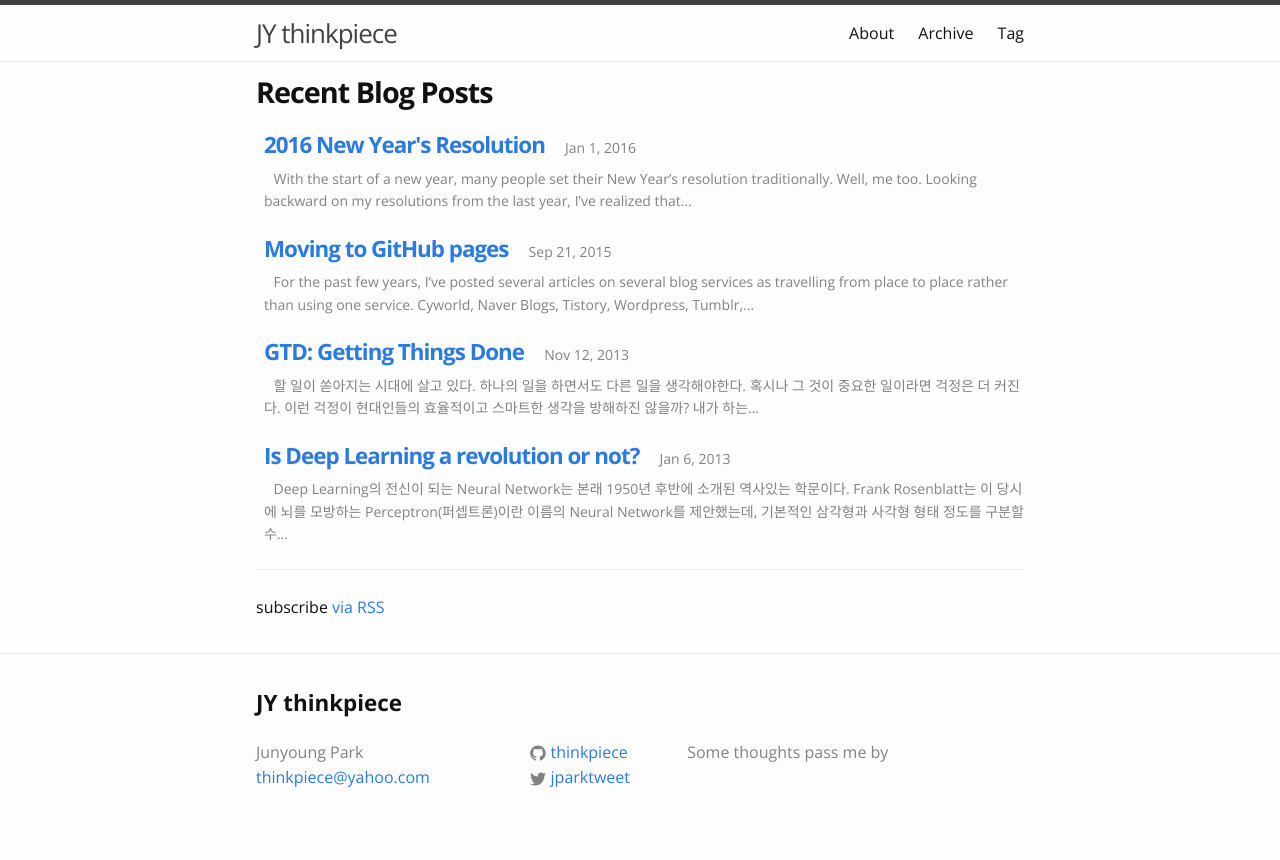
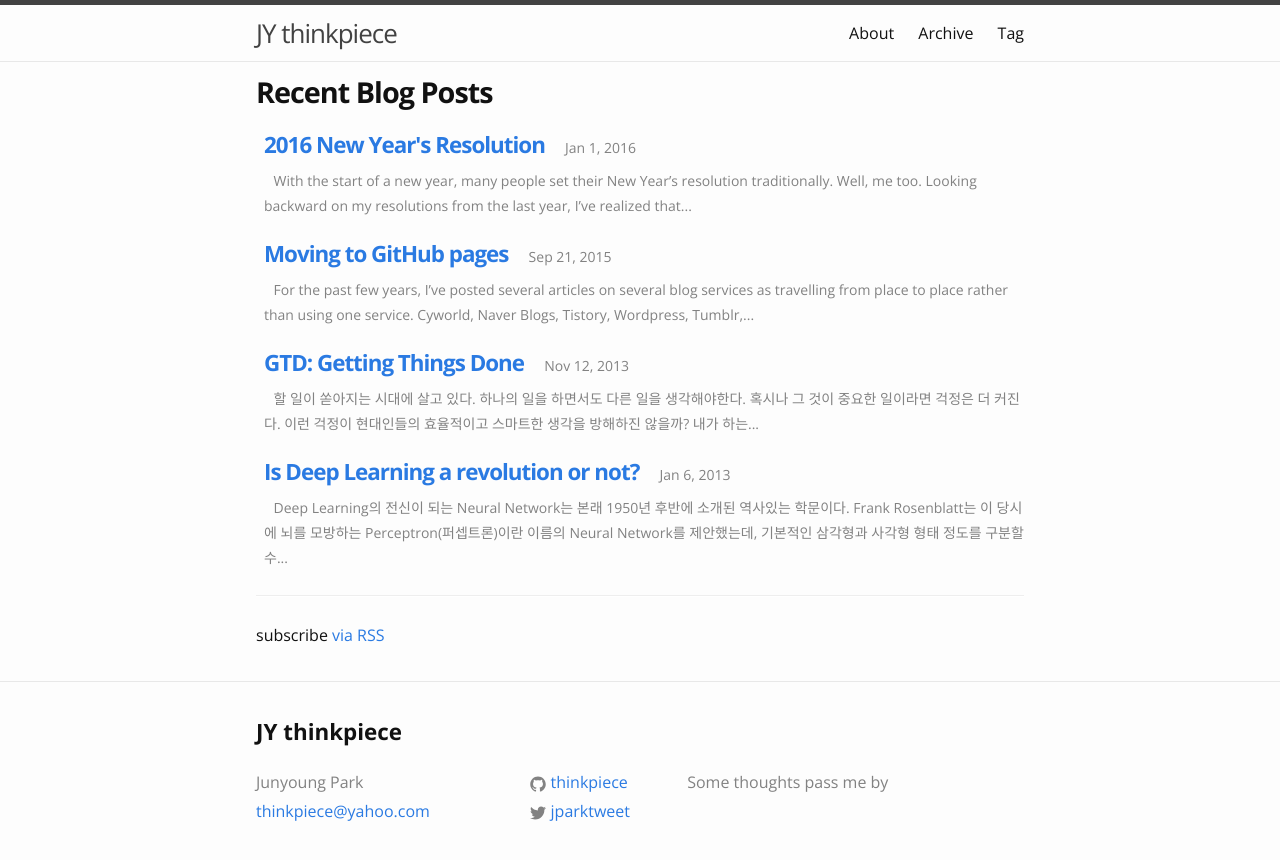
Before and after one commit to thinkpiece/thinkpiece.github.com, a Jekyll site: the page built from index.html, in a window 1280 px wide. Shown: the top 860 px of the page. Built offline with Jekyll 4.4.1, drawn with Linux system fonts in a browser that asks for light colours.

Commit message:
line-height revised

```diff
--- a/css/main.scss
+++ b/css/main.scss
@@ -9,7 +9,7 @@
 $base-font-family: 'Open Sans', 'Helvetica Neue', Arial, sans-serif;
 $base-font-size:   16px;
 $small-font-size:  $base-font-size * 0.875;
-$base-line-height: 1.6;
+$base-line-height: 1.8;
 
 $spacing-unit:     1em;
 
```
